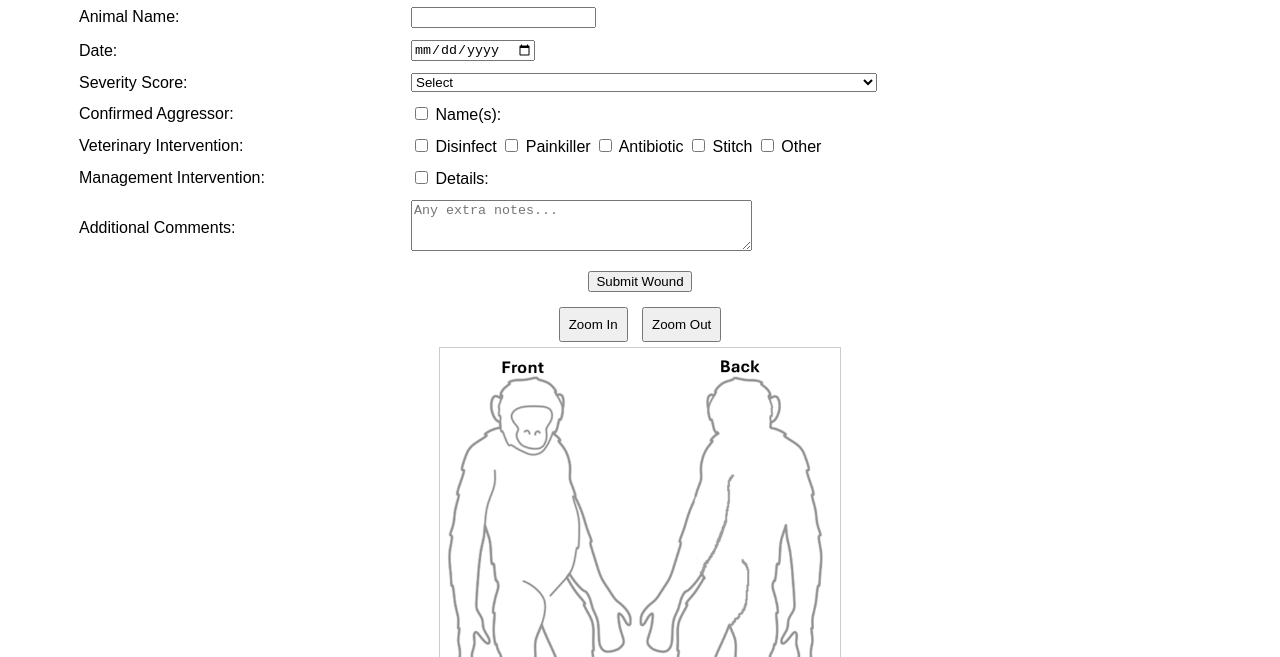
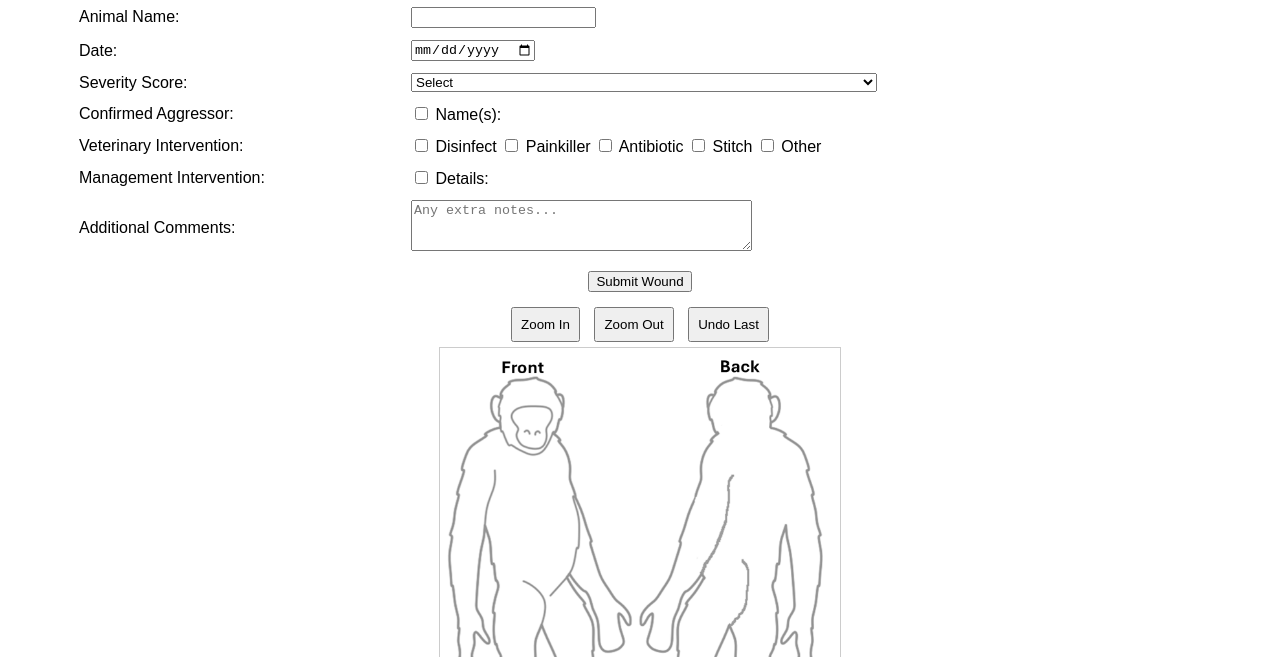
Before and after one commit to JonasVerspeek/bonobo-wound-tool-EEP, a plain HTML site: page index.html in a window 1280 px wide. Shown: the part 143-800 px from the top of the page. Drawn offline with Linux system fonts and the light colour scheme.

Commit message:
Add files via upload

```diff
--- a/index.html
+++ b/index.html
@@ -51,6 +51,7 @@
         <div class="zoom-controls">
             <button id="zoomIn">Zoom In</button>
             <button id="zoomOut">Zoom Out</button>
+            <button id="undoLast">Undo Last</button>
         </div>
         <canvas id="annotationCanvas"></canvas>
     </div>
```
